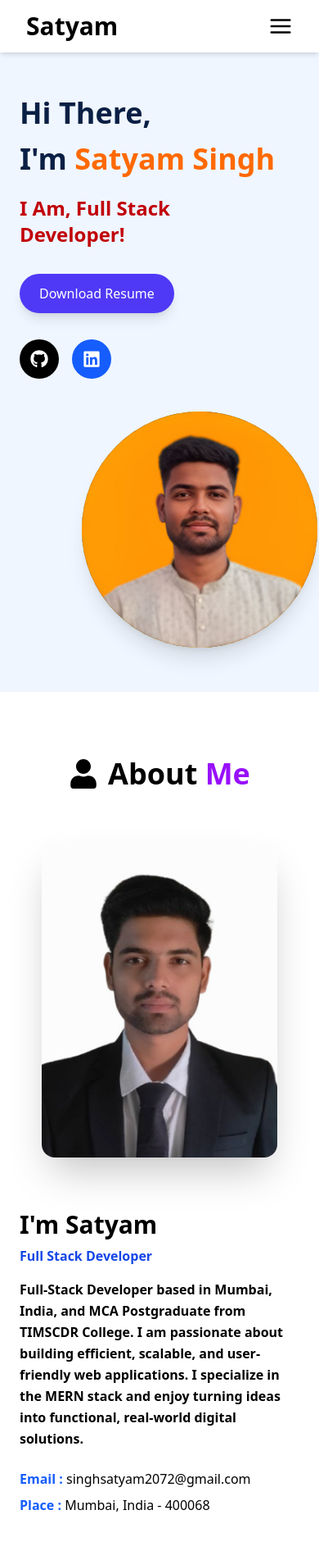
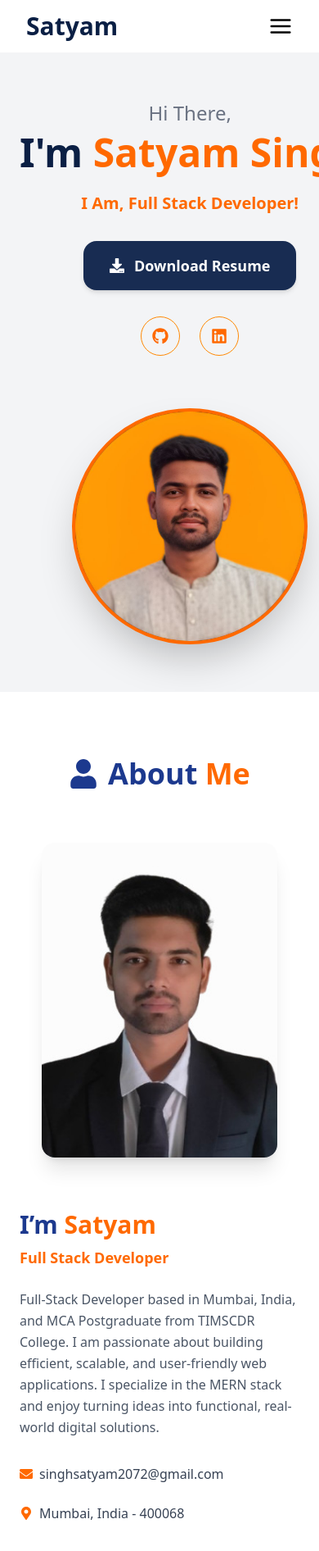
Before and after one commit to SatyamSingh272/My-Portfolio, a React (Vite) app: page / in a window 390 px wide. Shown: the top 1892 px of the page at 82% size. Built offline with nearby package versions, Linux system fonts and the light colour scheme.

Commit message:
update UI

```diff
--- a/src/components/Navbar.jsx
+++ b/src/components/Navbar.jsx
@@ -1,8 +1,20 @@
-import { useState } from "react";
+import { useState, useEffect } from "react";
 import { FiMenu, FiX } from "react-icons/fi";
 
 const Navbar = () => {
   const [menuOpen, setMenuOpen] = useState(false);
+  const [active, setActive] = useState("home");
+  const [scrolled, setScrolled] = useState(false);
+
+  // Detect scroll for shadow
+  useEffect(() => {
+    const handleScroll = () => {
+      setScrolled(window.scrollY > 10);
+    };
+
+    window.addEventListener("scroll", handleScroll);
+    return () => window.removeEventListener("scroll", handleScroll);
+  }, []);
 
   const scrollToSection = (id) => {
     const element = document.getElementById(id);
@@ -15,43 +27,43 @@ const Navbar = () => {
         behavior: "smooth",
       });
 
-      setMenuOpen(false); // close mobile menu after click
+      setActive(id);
+      setMenuOpen(false);
     }
   };
 
-  const navItemStyle = `
-    relative cursor-pointer px-2 pb-1 transition-all duration-300
-    text-black
-    hover:text-indigo-600
-    after:absolute after:left-0 after:-bottom-1
-    after:h-[2px] after:w-0
-    after:bg-indigo-600
-    after:transition-all after:duration-300
-    hover:after:w-full
+  const navItemStyle = (id) => `
+    cursor-pointer transition duration-300
+    ${active === id ? "text-orange-500" : "text-gray-700"}
+    hover:text-orange-500
   `;
 
   return (
-    <nav className="bg-white shadow-md fixed w-full top-0 z-50">
-      <div className="h-16 flex justify-between items-center px-8">
+    <nav
+      className={`fixed w-full top-0 z-50 transition duration-300 ${
+        scrolled ? "bg-white shadow-md" : "bg-white"
+      }`}
+    >
+      <div className="h-16 flex justify-between items-center px-8 max-w-7xl mx-auto">
 
         {/* Logo */}
         <div
           onClick={() => scrollToSection("home")}
-          className="text-3xl font-bold cursor-pointer"
+          className="text-3xl font-bold cursor-pointer text-[#0a1f44]"
         >
           Satyam
         </div>
 
         {/* Desktop Menu */}
         <ul className="hidden md:flex gap-8 text-lg font-medium">
-          <li onClick={() => scrollToSection("home")} className={navItemStyle}>Home</li>
-          <li onClick={() => scrollToSection("about")} className={navItemStyle}>About</li>
-          <li onClick={() => scrollToSection("skills")} className={navItemStyle}>Skills</li>
-          <li onClick={() => scrollToSection("projects")} className={navItemStyle}>Projects</li>
-          <li onClick={() => scrollToSection("contact")} className={navItemStyle}>Contact</li>
+          <li onClick={() => scrollToSection("home")} className={navItemStyle("home")}>Home</li>
+          <li onClick={() => scrollToSection("about")} className={navItemStyle("about")}>About</li>
+          <li onClick={() => scrollToSection("skills")} className={navItemStyle("skills")}>Skills</li>
+          <li onClick={() => scrollToSection("projects")} className={navItemStyle("projects")}>Projects</li>
+          <li onClick={() => scrollToSection("contact")} className={navItemStyle("contact")}>Contact</li>
         </ul>
 
-        {/* Mobile Hamburger Button */}
+        {/* Mobile Button */}
         <button
           className="md:hidden text-3xl"
           onClick={() => setMenuOpen(!menuOpen)}
@@ -60,18 +72,22 @@ const Navbar = () => {
         </button>
       </div>
 
-      {/* Mobile Dropdown Menu */}
+      {/* Mobile Menu */}
       <div
         className={`md:hidden bg-white shadow-md overflow-hidden transition-all duration-300 ${
           menuOpen ? "max-h-96 py-4" : "max-h-0"
         }`}
       >
         <ul className="flex flex-col items-center gap-6 text-lg font-medium">
-          <li onClick={() => scrollToSection("home")} className={navItemStyle}>Home</li>
-          <li onClick={() => scrollToSection("about")} className={navItemStyle}>About</li>
-          <li onClick={() => scrollToSection("skills")} className={navItemStyle}>Skills</li>
-          <li onClick={() => scrollToSection("projects")} className={navItemStyle}>Projects</li>
-          <li onClick={() => scrollToSection("contact")} className={navItemStyle}>Contact</li>
+          {["home", "about", "skills", "projects", "contact"].map((item) => (
+            <li
+              key={item}
+              onClick={() => scrollToSection(item)}
+              className={navItemStyle(item)}
+            >
+              {item.charAt(0).toUpperCase() + item.slice(1)}
+            </li>
+          ))}
         </ul>
       </div>
     </nav>
--- a/src/pages/About.jsx
+++ b/src/pages/About.jsx
@@ -1,62 +1,61 @@
-import { useState } from "react";
-import { FaUser } from "react-icons/fa";
+import { FaUser, FaEnvelope, FaMapMarkerAlt } from "react-icons/fa";
 
 const About = () => {
-  const [isColor, setIsColor] = useState(false);
-
   return (
     <section
       id="about"
-      className="min-h-screen flex items-center justify-center bg-white py-20 px-6"
+      className="min-h-screen flex items-center bg-white py-20 px-6"
     >
-      <div className="max-w-6xl w-full">
+      <div className="max-w-6xl mx-auto w-full">
         {/* Heading */}
-        <h2 className="text-4xl font-bold text-center mb-16 flex items-center justify-center gap-3">
+        <h2 className="text-4xl font-bold text-center mb-16 flex items-center justify-center gap-3 text-blue-900">
           <FaUser />
           <span>
-            About <span className="text-purple-600">Me</span>
+            About <span className="text-orange-500">Me</span>
           </span>
         </h2>
 
         {/* Content */}
         <div className="flex flex-col md:flex-row items-center gap-16">
-          {/* IMAGE */}
+          {/* Image */}
           <div className="flex-1 flex justify-center">
             <img
               src="/satyam image.jpg"
-              alt="profile"
-              onClick={() => setIsColor(!isColor)}
-              className={`
-                w-72 h-96 object-cover rounded-2xl shadow-2xl
-
-              `}
+              alt="Satyam Singh"
+              className="w-72 h-96 object-cover rounded-2xl shadow-xl"
             />
           </div>
 
-          {/* TEXT */}
+          {/* Text */}
           <div className="flex-1">
-            <h3 className="text-3xl font-bold mb-2">I'm Satyam</h3>
-            <p className="text-blue-700 font-semibold mb-4">
+            <h3 className="text-3xl font-bold text-blue-900 mb-2">
+              I’m <span className="text-orange-500">Satyam</span>
+            </h3>
+
+            <p className="text-orange-500 font-semibold text-lg mb-6">
               Full Stack Developer
             </p>
 
-            <p className="text-black leading-relaxed mb-6 font-semibold">
-             Full-Stack Developer based in Mumbai, India, and MCA Postgraduate from TIMSCDR College.
-            I am passionate about building efficient, scalable, and user-friendly web applications.
-             I specialize in the MERN stack and enjoy turning ideas into functional, real-world digital solutions.
+            <p className="text-gray-600 leading-relaxed mb-8">
+              Full-Stack Developer based in Mumbai, India, and MCA Postgraduate
+              from TIMSCDR College. I am passionate about building efficient,
+              scalable, and user-friendly web applications. I specialize in the
+              MERN stack and enjoy turning ideas into functional, real-world
+              digital solutions.
             </p>
 
-            <p className="mb-2">
-              <span className="text-blue-600 font-semibold">Email :</span>{" "}
-              singhsatyam2072@gmail.com
-            </p>
+            {/* Contact Info */}
+            <div className="flex flex-col sm:flex-row gap-6 text-gray-700">
+              <div className="flex items-center gap-2">
+                <FaEnvelope className="text-orange-500" />
+                <span>singhsatyam2072@gmail.com</span>
+              </div>
 
-            <p className="mb-8">
-              <span className="text-blue-600 font-semibold">Place :</span>{" "}
-              Mumbai, India - 400068
-            </p>
-
-
+              <div className="flex items-center gap-2">
+                <FaMapMarkerAlt className="text-orange-500" />
+                <span>Mumbai, India - 400068</span>
+              </div>
+            </div>
           </div>
         </div>
       </div>
--- a/src/pages/Contact.jsx
+++ b/src/pages/Contact.jsx
@@ -1,101 +1,68 @@
-import { FaHeadphonesAlt, FaUser, FaEnvelope, FaPhoneAlt, FaComment } from "react-icons/fa";
+import { Send } from "lucide-react";
 
 const Contact = () => {
   return (
-    <section
-      id="contact"
-      className="bg-[#eef2ff] py-16 px-6"
-    >
+    <section id="contact" className="py-24 bg-[#f6f7fb]">
+      <div className="max-w-6xl mx-auto px-6">
+
         {/* Heading */}
-      <h2 className="text-4xl font-bold text-center mb-12 flex items-center justify-center gap-3">
-        <FaHeadphonesAlt />
-        <span>
-          Get In <span className="text-purple-600">Touch</span>
-        </span>
+        <h2 className="text-4xl font-bold text-center mb-16 text-[#0a1f44]">
+          Get In <span className="text-orange-500">Touch</span>
         </h2>
 
-      {/* Card */}
-      <div className="max-w-6xl mx-auto bg-white rounded-2xl shadow-xl p-8 md:p-12">
-        <div className="grid grid-cols-1 md:grid-cols-2 gap-10 items-center">
+        {/* Content */}
+        <div className="grid md:grid-cols-2 gap-12 items-center">
 
-          {/* LEFT IMAGE */}
+          {/* Left Image */}
           <div className="flex justify-center">
+            <div className="bg-white rounded-2xl shadow-lg p-6">
               <img
-              src="/contact_image.jpg"   // put image in public folder
-              alt="contact"
+                src="/contact_image.jpg"
+                alt="Contact"
                 className="w-full max-w-sm"
               />
             </div>
+          </div>
 
-          {/* RIGHT FORM */}
+          {/* Right Form */}
           <form className="space-y-6">
 
-            {/* Name */}
-           <div className="flex items-center gap-3 bg-[#eef2ff] px-4 py-3 rounded-lg border
-                border-gray-300 focus-within:border-purple-700
-                focus-within:ring-2 focus-within:ring-purple-200
-                transition">
-               <FaUser className="text-gray-500 group-focus-within:text-purple-700 transition" />
             <input
               type="text"
-                 placeholder="Name"
-                 className="w-full bg-transparent outline-none"
+              placeholder="Your Name"
+              className="w-full px-5 py-4 rounded-xl border border-gray-300
+              focus:outline-none focus:border-orange-500"
             />
-           </div>
 
+            <input
+              type="email"
+              placeholder="Your Email"
+              className="w-full px-5 py-4 rounded-xl border border-gray-300
+              focus:outline-none focus:border-orange-500"
+            />
 
-            {/* Email */}
-            <div className="flex items-center gap-3 bg-[#eef2ff] px-4 py-3 rounded-lg border
-                border-gray-300 focus-within:border-purple-700
-                focus-within:ring-2 focus-within:ring-purple-200 transition">
-               <FaEnvelope className="text-gray-500 focus-within:text-purple-700" />
-               <input type="email" placeholder="Email" className="w-full bg-transparent outline-none" />
-            </div>
+            <textarea
+              rows="5"
+              placeholder="Your Message"
+              className="w-full px-5 py-4 rounded-xl border border-gray-300
+              focus:outline-none focus:border-orange-500 resize-none"
+            />
 
-
-            {/* Phone */}
-           <div className="flex items-center gap-3 bg-[#eef2ff] px-4 py-3 rounded-lg border
-                border-gray-300 focus-within:border-purple-700
-                focus-within:ring-2 focus-within:ring-purple-200 transition">
-               <FaPhoneAlt className="text-gray-500 focus-within:text-purple-700" />
-               <input type="tel" placeholder="Phone" className="w-full bg-transparent outline-none" />
-           </div>
-
-
-            {/* Message */}
-           <div className="flex gap-3 bg-[#eef2ff] px-4 py-3 rounded-lg border
-                border-gray-300 focus-within:border-purple-700
-                focus-within:ring-2 focus-within:ring-purple-200 transition">
-              <FaComment className="text-gray-500 mt-1 focus-within:text-purple-700" />
-               <textarea
-                 rows="4"
-                 placeholder="Message"
-                 className="w-full bg-transparent outline-none resize-none"
-                 />
-               </div>
-
-
-
-           {/* Button */}
             <button
               type="submit"
-  className="ml-auto flex items-center gap-3 rounded-xl
-  bg-gradient-to-r from-purple-600 to-indigo-600
-  px-2 py-2 text-white font-semibold
-  shadow-md transition-all duration-300
-  hover:shadow-[0_0_20px_rgba(124,58,237,0.35)]
-  hover:scale-[1.03] active:scale-95"
+              className="inline-flex items-center gap-2
+              bg-orange-500 hover:bg-orange-600
+              text-white font-semibold
+              px-8 py-3 rounded-xl
+              transition"
             >
-  <span>Submit</span>
-  <span className="transition-transform duration-300 group-hover:translate-x-1">
-    ➤
-  </span>
+              Submit
+              <Send size={16} />
             </button>
-
-
 
           </form>
         </div>
+
       </div>
     </section>
   );
--- a/src/pages/Home.jsx
+++ b/src/pages/Home.jsx
@@ -1,65 +1,71 @@
-
-import { FaGithub, FaLinkedin } from "react-icons/fa";
-
+import { FaGithub, FaLinkedin, FaDownload } from "react-icons/fa";
 
 const Home = () => {
   return (
     <section
       id="home"
-      className="relative min-h-screen pt-16 flex items-center bg-blue-50 overflow-hidden"
-
+      className="relative min-h-screen pt-16 flex items-center bg-gray-100 overflow-hidden"
     >
-
-
-
-      <div className="max-w-7xl mx-auto px-6 flex flex-col md:flex-row items-center justify-between gap-10">
+      <div className="max-w-7xl mx-auto px-6 flex flex-col md:flex-row items-center justify-between gap-16">
 
         {/* LEFT CONTENT */}
-        <div className="flex-1 mr-16 ">
-          <h1 className="text-4xl md:text-6xl font-bold text-[#0a1f44]">
+        <div className="flex-1 text-center md:text-left">
+
+          {/* Small Intro */}
+          <h1 className="text-2xl md:text-3xl text-gray-500">
             Hi There,
           </h1>
 
-          <h2 className="mt-4 mb-6 text-4xl md:text-6xl font-bold text-[#0a1f44] whitespace-nowrap">
-          I'm <span className="text-orange-500">Satyam&nbsp;Singh</span>
+          {/* Name in One Line */}
+          <h2 className="mt-2 text-5xl md:text-6xl font-bold text-[#0a1f44] whitespace-nowrap">
+            I'm <span className="text-orange-500">Satyam Singh</span>
           </h2>
 
-          <p className="mt-6 text-2xl text-red-700 font-semibold">
+          {/* Subtitle */}
+          <p className="mt-6 text-xl md:text-2xl text-orange-500 font-semibold">
             I Am, Full Stack Developer!
           </p>
 
-          {/* Resume */}
+          {/* Resume Button with Download Icon */}
          <a
   href="/Satyam Resume_Full_Stack.pdf"
   download
-            className="inline-flex items-center gap-2 mt-8 px-6 py-3 bg-indigo-600 text-white rounded-full shadow-lg hover:bg-indigo-700 transition"
+  className="inline-flex items-center gap-3 mt-8 px-8 py-4
+             bg-[#182c52] text-white text-lg font-semibold
+             rounded-2xl shadow-md
+             hover:bg-[#223b6b] transition duration-300"
 >
+  <FaDownload size={18} />
   Download Resume
 </a>
 
-          {/* Social Icons */}
-          <div className="flex gap-4 mt-8">
+          {/* Social Icons - Same Design */}
+          <div className="flex justify-center md:justify-start gap-6 mt-8">
+
             <a
               href="https://github.com/SatyamSingh272"
               target="_blank"
-              className="w-12 h-12 flex items-center justify-center rounded-full bg-black text-white hover:scale-110 transition"
+              rel="noopener noreferrer"
+              className="w-12 h-12 flex items-center justify-center rounded-full border border-orange-400 text-orange-500 hover:bg-orange-500 hover:text-white transition duration-300"
             >
-              <FaGithub size={22} />
+              <FaGithub size={20} />
             </a>
 
             <a
               href="https://www.linkedin.com/in/satyam-singh123/"
               target="_blank"
-              className="w-12 h-12 flex items-center justify-center rounded-full bg-blue-600 text-white hover:scale-110 transition"
+              rel="noopener noreferrer"
+              className="w-12 h-12 flex items-center justify-center rounded-full border border-orange-400 text-orange-500 hover:bg-orange-500 hover:text-white transition duration-300"
             >
-              <FaLinkedin size={22} />
+              <FaLinkedin size={20} />
             </a>
+
           </div>
         </div>
 
         {/* RIGHT IMAGE */}
-        <div className="flex-1 flex justify-center md:justify-end  ml-16">
-          <div className="w-72 h-72 rounded-full bg-yellow-400 flex items-center justify-center shadow-xl">
+        <div className="flex-1 flex justify-center md:justify-end">
+          <div className="w-72 h-72 md:w-80 md:h-80 rounded-full border-4 border-orange-500 bg-orange-400 flex items-center justify-center shadow-2xl">
             <img
               src="/6294327753029306300.jpg"
               alt="avatar"
--- a/src/pages/Projects.jsx
+++ b/src/pages/Projects.jsx
@@ -1,32 +1,27 @@
-import { ExternalLink, Github, Folder } from "lucide-react";
+import { ExternalLink } from "lucide-react";
 
 const projects = [
-
-
   {
     title: "Swiggy Clone - Real-Time API Integration",
     description:
       "A Swiggy-inspired food delivery app with real-time restaurant data, Redux-powered cart management, and SSR for fast performance and SEO-friendly routing.",
-    tech: ["React.js", "Redux Toolkit", "Tailwind CSS","React Router"],
-    github: "https://github.com/SatyamSingh272/Swiggy-React-Project",
-    live: "",
+    tech: ["React.js", "Redux Toolkit", "Tailwind CSS", "React Router"],
+    live: "https://github.com/SatyamSingh272/Swiggy-React-Project",
   },
   {
     title: "Personal Portfolio Website",
     description:
-      "A modern and fully responsive personal portfolio website built with React.js to showcase my skills, projects, and experience. Features smooth section-based navigation, reusable components, and a clean UI designed with Tailwind CSS.",
+      "A modern and fully responsive personal portfolio website built with React.js to showcase my skills, projects, and experience. Features smooth section-based navigation, reusable components, and a clean UI.",
     tech: ["React.js", "Tailwind CSS"],
-    github: "https://github.com/SatyamSingh272/My-Portfolio",
-    live: "",
+    live: "https://github.com/SatyamSingh272/My-Portfolio",
   },
   {
     title: "Tic Tac Toe",
     description:
-      "An interactive Tic Tac Toe game built using HTML, CSS, and JavaScript, featuring real-time game logic and dynamic UI updates. Implemented win and draw detection, player turn handling, and game reset functionality for a smooth and engaging user experience.",
+      "An interactive Tic Tac Toe game built using HTML, CSS, and JavaScript featuring real-time game logic, win/draw detection, and dynamic UI updates.",
     tech: ["HTML", "CSS", "JavaScript"],
-    github: "https://github.com/SatyamSingh272/Tic-Tac-Toe",
-    live: "",
-  }
+    live: "https://github.com/SatyamSingh272/Tic-Tac-Toe",
+  },
 ];
 
 const Projects = () => {
@@ -35,70 +30,46 @@ const Projects = () => {
       <div className="max-w-6xl mx-auto px-6">
 
         {/* Header */}
-        <div className="text-center mb-16">
-          <h2 className="text-4xl font-bold text-[#0a1f44]">
-            Projects
+        <h2 className="text-4xl font-bold text-center mb-16 text-[#0a1f44]">
+          My <span className="text-orange-500">Projects</span>
         </h2>
-          <div className="w-20 h-1 bg-indigo-600 mx-auto mt-4 rounded-full" />
-        </div>
 
         {/* Projects Grid */}
-        <div className="grid sm:grid-cols-2 gap-8">
+        <div className="grid md:grid-cols-2 lg:grid-cols-3 gap-8">
           {projects.map((project) => (
             <div
               key={project.title}
-              className="
-                bg-white border border-gray-200
-                rounded-xl p-6 shadow-sm
-                hover:shadow-md hover:border-indigo-400
-                transition
-              "
+              className="bg-[#f6f7fb] rounded-2xl p-8 border border-gray-200 shadow-sm"
             >
-              {/* Top row */}
-              <div className="flex items-center justify-between mb-4">
-                <div className="w-10 h-10 flex items-center justify-center rounded-lg bg-indigo-100 text-indigo-600">
-                  <Folder size={20} />
-                </div>
-
-                <div className="flex gap-3">
-                  {project.github && (
-                    <a
-                      href={project.github}
-                      target="_blank"
-                      className="text-gray-500 hover:text-indigo-600 transition"
-                    >
-                      <Github size={18} />
-                    </a>
-                  )}
-                  {project.live && (
+              {/* Top Right Link */}
+              <div className="flex justify-end mb-4">
                 <a
                   href={project.live}
                   target="_blank"
-                      className="text-gray-500 hover:text-indigo-600 transition"
+                  rel="noopener noreferrer"
+                  className="text-gray-500 hover:text-orange-500 transition"
                 >
-                      <ExternalLink size={18} />
+                  <ExternalLink size={20} />
                 </a>
-                  )}
-                </div>
               </div>
 
               {/* Content */}
-              <h3 className="text-lg font-semibold text-[#0a1f44] mb-2">
+              <h3 className="text-lg font-semibold text-[#0a1f44] mb-3">
                 {project.title}
               </h3>
 
-              <p className="text-sm text-gray-600 mb-4 leading-relaxed">
+              <p className="text-sm text-gray-600 leading-relaxed mb-6">
                 {project.description}
               </p>
 
               {/* Tech Stack */}
-              <div className="flex flex-wrap gap-2">
-                {project.tech.map((t) => (
+              <div className="flex flex-wrap gap-3">
+                {project.tech.map((tech) => (
                   <span
-                    key={t}
-                    className="text-xs px-3 py-1 rounded-full bg-indigo-50 text-indigo-700 border border-indigo-200"
+                    key={tech}
+                    className="px-4 py-1.5 text-xs rounded-full bg-orange-50 text-orange-600 font-medium"
                   >
-                    {t}
+                    {tech}
                   </span>
                 ))}
               </div>
--- a/src/pages/Skills.jsx
+++ b/src/pages/Skills.jsx
@@ -25,16 +25,13 @@ const categories = [
 
 const Skills = () => {
   return (
-    <section id="skills" className="py-24 bg-[#f5f7ff]">
+    <section id="skills" className="py-24 bg-[#f6f7fb]">
       <div className="max-w-6xl mx-auto px-6">
 
         {/* Header */}
-        <div className="text-center mb-16">
-          <h2 className="text-4xl font-bold text-[#0a1f44]">
-            Technical Skills
-          </h2>
-          <div className="w-20 h-1 bg-indigo-600 mx-auto mt-4 rounded-full" />
-        </div>
+        <h2 className="text-4xl font-bold text-center mb-16 text-[#0a1f44]">
+          Technical <span className="text-orange-500">Skills</span>
+        </h2>
 
         {/* Skills Grid */}
         <div className="grid sm:grid-cols-2 lg:grid-cols-4 gap-8">
@@ -43,14 +40,14 @@ const Skills = () => {
             return (
               <div
                 key={category.title}
-                className="bg-white border border-gray-200 rounded-xl p-6 shadow-sm hover:shadow-md transition"
+                className="bg-white rounded-2xl p-8 border border-gray-200 shadow-sm"
               >
-                {/* Category Header */}
-                <div className="flex items-center gap-4 mb-6">
-                  <div className="w-12 h-12 flex items-center justify-center rounded-lg bg-indigo-100 text-indigo-600">
-                    <Icon size={22} />
+                {/* Card Header */}
+                <div className="mb-6">
+                  <div className="w-12 h-12 flex items-center justify-center rounded-xl bg-orange-100 text-orange-500 mb-4">
+                    <Icon size={24} />
                   </div>
-                  <h3 className="text-lg font-semibold text-[#0a1f44]">
+                  <h3 className="text-xl font-semibold text-[#0a1f44]">
                     {category.title}
                   </h3>
                 </div>
@@ -60,7 +57,7 @@ const Skills = () => {
                   {category.skills.map((skill) => (
                     <span
                       key={skill}
-                      className="px-4 py-1.5 text-sm rounded-full bg-indigo-50 text-indigo-700 border border-indigo-200 hover:bg-indigo-600 hover:text-white transition"
+                      className="px-4 py-1.5 text-sm rounded-full bg-orange-50 text-orange-600 font-medium"
                     >
                       {skill}
                     </span>
```
Lines whose indentation alone changed are shown as unchanged.
